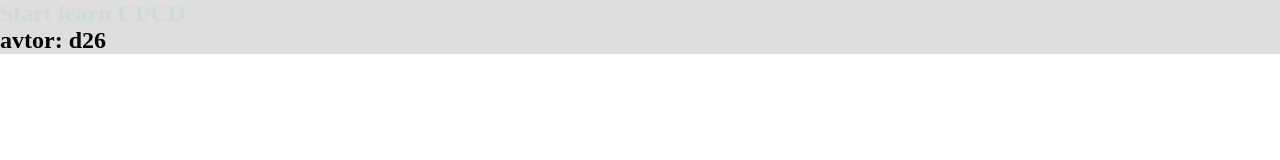
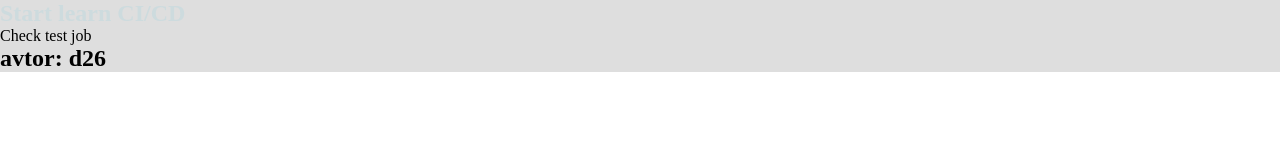
Before and after one commit to d26dodenko/d26, a website: page index.html in a window 1280 px wide. Drawn offline with Linux system fonts and the light colour scheme.

Commit message:
update html

```diff
--- a/index.html
+++ b/index.html
@@ -12,6 +12,7 @@
     <section class="main">
       <div class="container">
         <h1>Start learn CI/CD</h1>
+        <p>Check test job</p>
         <h2>avtor: d26</h2>
       </div>
     </section>
```
